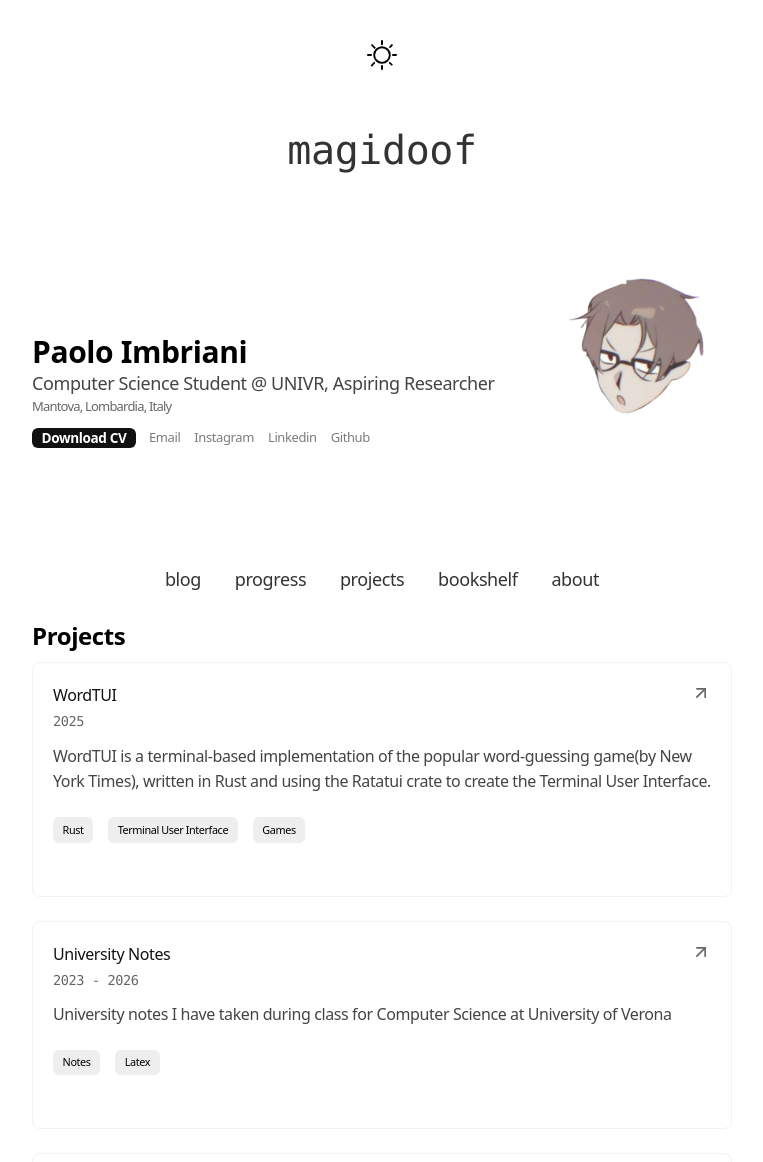
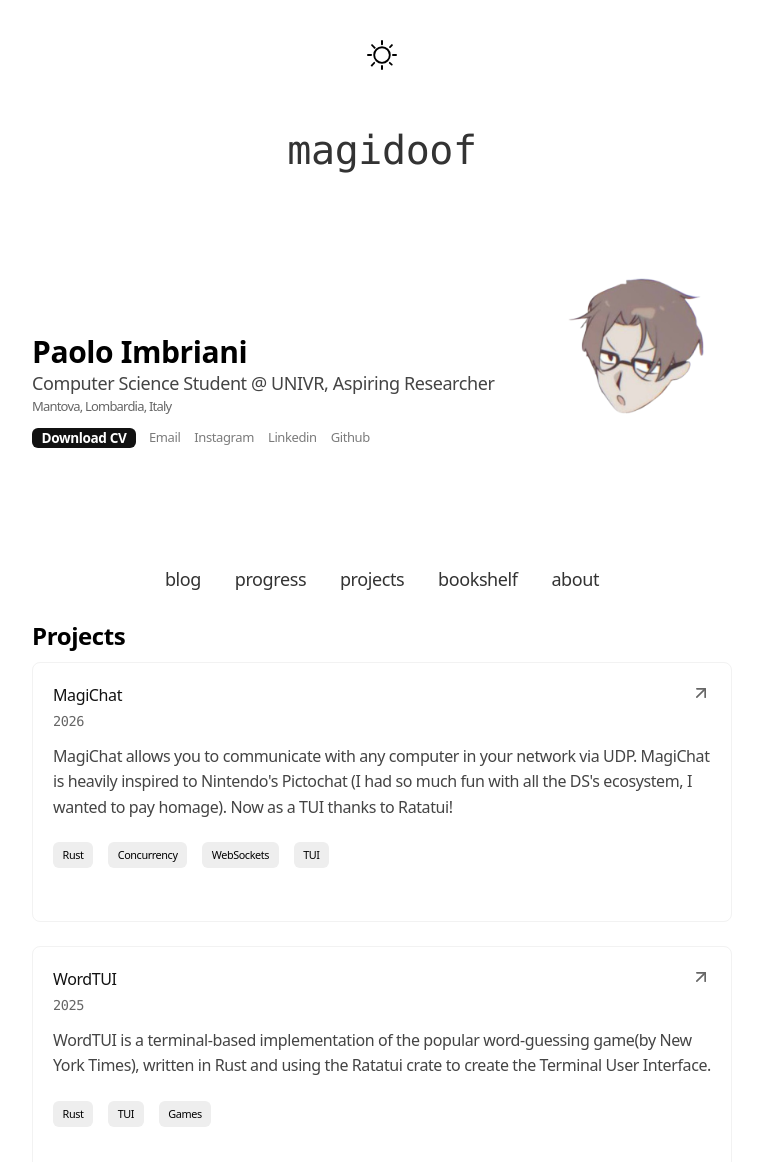
Before and after one commit to MagiHotline/MagiHotline.github.io, an Astro site: page /projects in a window 1280 px wide. Shown: the top 1162 px of the page, without its empty margins (258-1021 px from the left). Built offline with nearby package versions, Linux system fonts and the light colour scheme; Astro itself is replaced by a stand-in of ours.

Commit message:
feat: added MagiChat

```diff
--- a/src/pages/projects.astro
+++ b/src/pages/projects.astro
@@ -6,11 +6,20 @@ import "../styles/stylesheet.css";
 // Define your projects here, or fetch them from a collection/JSON file
 const projects = [
   {
+    title: "MagiChat",
+    description: "MagiChat allows you to communicate with any computer in your network via UDP." +
+    " MagiChat is heavily inspired to Nintendo's Pictochat (I had so much fun with all the DS's"
+    +" ecosystem, I wanted to pay homage). Now as a TUI thanks to Ratatui!",
+    url:"https://github.com/MagiHotline/magichat",
+    tags: ["Rust", "Concurrency", "WebSockets", "TUI"],
+    year: "2026"
+  },
+  {
     title: "WordTUI",
     description: "WordTUI is a terminal-based implementation of the popular word-guessing game" +
       "(by New York Times), written in Rust and using the Ratatui crate to create the Terminal User Interface.",
     url: "https://github.com/MagiHotline/wordle_tui",
-    tags: ["Rust", "Terminal User Interface", "Games"],
+    tags: ["Rust", "TUI", "Games"],
     year : "2025"
   },
   {
```
